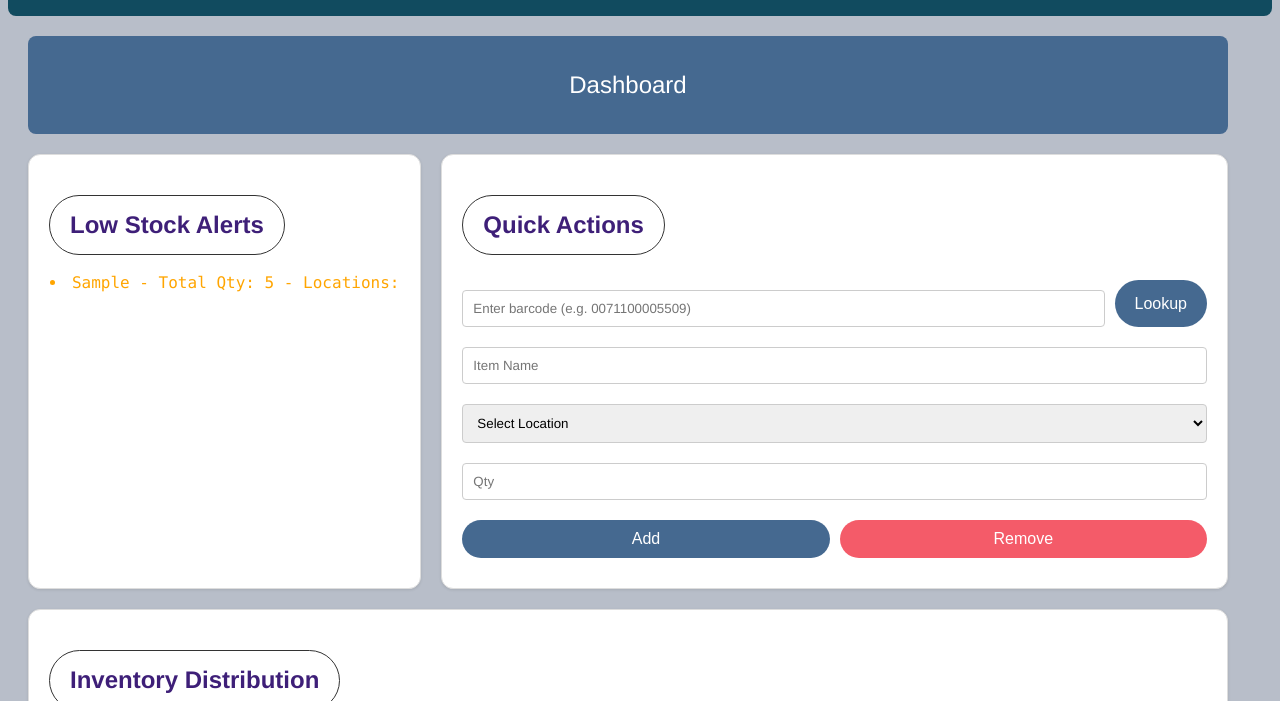
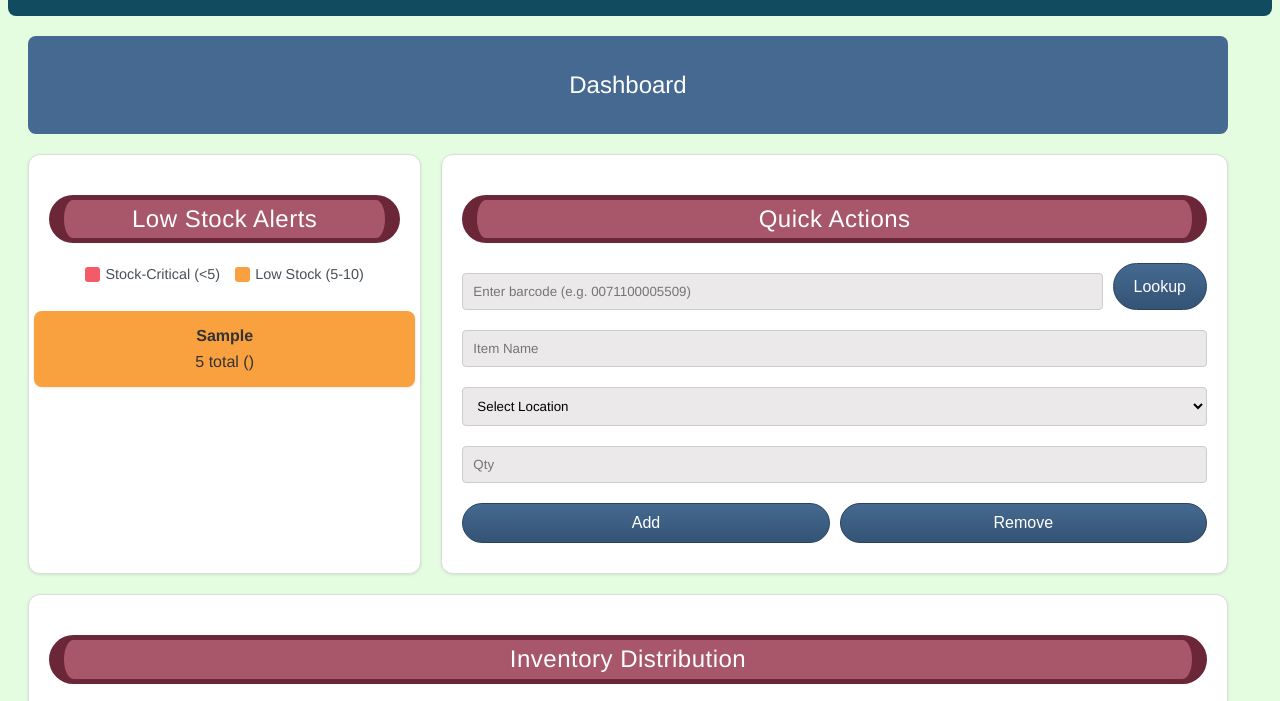
Before and after one commit to bvales01/warehouse-inventory-manager, a plain HTML site: page index.html in a window 1280 px wide. Both pictures are taken after typing "Sample", "5" into the empty fields and a click on the button "Add". Shown: the part 85-786 px from the top of the page. Drawn offline with nearby package versions, Linux system fonts and the light colour scheme.

Commit message:
CSS updates to low stock alert card

```diff
--- a/app.js
+++ b/app.js
@@ -202,14 +202,30 @@ const renderDashboard = () => {
                 totalQty: totalInventoryByName[name].totalQty,
                 locations: totalInventoryByName[name].locations
             };
-        });
+        })
+        .sort((a, b) =>
+            a.totalQty - b.totalQty); // sort by quantity ascending
 
-    lowStockList.innerHTML = lowItems.length === 0
-        ? '<li>No low stock items.</li>'
-        : lowItems.map(item => {
-            const color = item.totalQty < 5 ? 'red' : 'orange';
-            return `<li style="color: ${color};">${item.name} - Total Qty: ${item.totalQty} - Locations: ${item.locations.join(', ')}</li>`;
+    const legendHTML = `
+        <div class="stock-legend">
+            <span class="legend-item"><span class="color-box danger"></span> Stock-Critical (&lt;5)</span>
+            <span class="legend-item"><span class="color-box warning"></span> Low Stock (5-10)</span>
+        </div>
+    `;
+    if (lowItems.length === 0) {
+        lowStockList.innerHTML = '<div class="empty-state">No low stock items.</div>';
+    } else {
+        const lowStockHTML = lowItems.map(item => {
+            // assign class based on stock level (critical if <5, low if 4< a >10)
+            const status = item.totalQty < 5 ? 'stock-danger' : 'stock-warning';
+            return `
+                <div class="low-stock-item ${status.toLowerCase().replace(' ', '-')}">
+                    <strong>${item.name}</strong> ${item.totalQty} total (${item.locations.join(', ')})
+                </div>
+            `;
         }).join('');
+        lowStockList.innerHTML = legendHTML + lowStockHTML;
+    }
 
     const ctx = document.getElementById('inventoryChart');
     if (!ctx) return;
@@ -228,13 +244,12 @@ const renderDashboard = () => {
                 datasets: [{
                     label: 'Items per location',
                     data: Object.values(locationCounts),
-                    backgroundColor: ['#FF6384', '#36A2EB', '#FFCE56', '#4BC0C0', '#9966FF', '#FF9F40', '#C9CBCF', '#FF6384', '#36A2EB', '#FFCE56']
+                    backgroundColor: ['#2e5bff', '#aeea00', '#8e44ad', '#d81b60', '#27ae60', '#f39c12', '#C9CBCF', '#ff4081', '#36A2EB', '#3f51b5'],
                 }]
             },
             options: { responsive: false }
         });
 };
-
 
 
 // history page rendering
--- a/index.css
+++ b/index.css
@@ -40,19 +40,23 @@ nav a:hover, button:hover {
     padding: 20px;
 }
 h2{
-    margin-bottom: 15px;
-    color: #3e1f78;
-    border: #333 1px solid;
-    border-radius: 50px;
-    padding: 10px 20px;
-    display: inline-block;
+    background: #a75769;
+    color: white;
+    border-left: 15px solid #6b2737;
+    border-right: 15px solid #6b2737;
+    border-top: 5px solid #6b2737;
+    border-bottom: 5px solid #6b2737;
+    border-radius: 90px;
+    font-weight: 500;
+    letter-spacing: 0.5px;
+    text-align: center;
 }
 body {
     display: flex;
     flex-direction: column;
     min-height: 100vh;
     font-family: 'Franklin Gothic Medium', sans-serif;
-    background: #b8bec9;
+    background: #e4fde1;
     color: #333;
     line-height: 1.6;
 }
@@ -72,8 +76,51 @@ header {
     display: flex;
     flex-direction: column;
     gap: 10px;
-    font-family: 'Lucida Console', monospace;
+    font-family: inherit;
     align-items: center;
+}
+.stock-legend {
+    display: flex;
+    gap: 15px;
+    margin-bottom: 15px;
+    font-size: 0.9em;
+    color: #495057;
+}
+.legend-item {
+    display: flex;
+    align-items: center;
+    gap: 5px;
+}
+.color-box {
+    width: 15px;
+    height: 15px;
+    border-radius: 3px;
+}
+.color-box.danger {
+    background-color: #f45b69;
+}
+.color-box.warning {
+    background-color: #f9a03f;
+}
+.low-stock-item {
+    display: flex;
+    flex-direction: column;
+    justify-content: space-between;
+    align-items: center;
+    padding: 12px 15px;
+    border-radius: 8px;
+    background-color: #fff;
+    width: 100%;
+    max-width: 400px;
+    box-shadow: 0 1px 3px rgba(0, 0, 0, 0.1);
+}
+.stock-danger {
+    border-left-color: #ff4d4f;
+    background-color: #f45b69;
+}
+.stock-warning {
+    border-left-color: #faad14;
+    background-color: #f9a03f;
 }
 
 
@@ -102,10 +149,11 @@ header {
 button, .backBtn {
     flex: 1;
     padding: 10px 20px;
-    border: none;
+    border: 1px solid #2a445f;
     border-radius: 50px;
     margin-bottom: 10px;
     background-color: #456990;
+    background: linear-gradient(to bottom, #456990 0%, #345475 100%);
     color: white;
     cursor: pointer;
     text-align: center;
@@ -128,6 +176,7 @@ input, select {
     border-radius: 4px;
     font-family: inherit;
     box-sizing: border-box;
+    background-color: #ebe9e9;
 }
 table {
     width: 100%;
@@ -141,7 +190,7 @@ th, td {
     text-align: left;
 }
 th {
-    background-color: #574ae2;
+    background-color: #456990;
     color: white;
     padding: 15px;
 }
```
